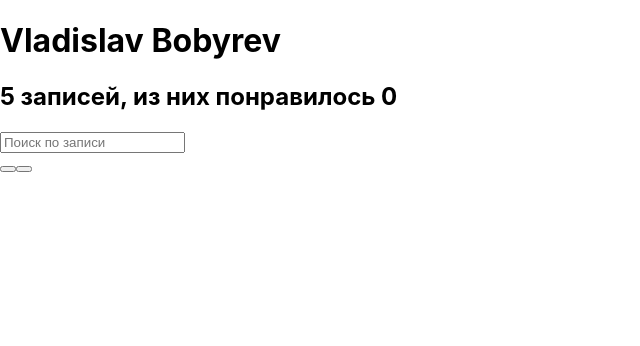
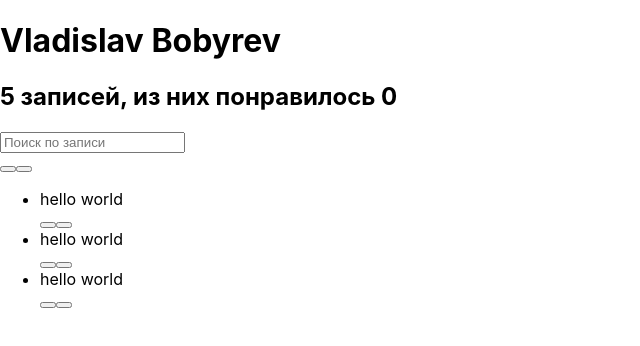
Before and after one commit to VladislavBobyrev/React, a React (Create React App) app in the folder my-app/: page / in a window 1280 px wide. Shown: the top 346 px of the page, without its empty margins (0-640 px from the left). Built offline with nearby package versions, Linux system fonts and the light colour scheme.

Commit message:
postlist

```diff
--- a/my-app/src/componients/app/app.js
+++ b/my-app/src/componients/app/app.js
@@ -2,6 +2,7 @@ import React from 'react'
 import AppHeader from '../app-header/'
 import SearchPanel from '../search-panel'
 import PostStatysFilter from '../post-statys-filter'
+import Postlist from '../post-list'
 
 const App = () => {
 	return (
@@ -11,6 +12,7 @@ const App = () => {
 				<SearchPanel/>
 				<PostStatysFilter/>
 			</div>
+			<Postlist/>
 		</div>
 	)
 }
--- a/my-app/src/componients/post-list-item/index.js
+++ b/my-app/src/componients/post-list-item/index.js
@@ -0,0 +1,2 @@
+import PostlistItem from './post-list-item'
+export default PostlistItem
--- a/my-app/src/componients/post-list-item/post-list-item.js
+++ b/my-app/src/componients/post-list-item/post-list-item.js
@@ -0,0 +1,21 @@
+import React from 'react'
+
+const PostlistItem = () => {
+	return (
+		<li className='app-list-item d-flex justify-content-beetwen'>
+			<span className='app-list-item-label'>
+			hello world
+			</span>
+			<div className='d-flex justify-content-beetwen align-items-center'>
+				<button className='btn-star btn-sm'>
+					<i className='fa fa-star'></i>
+				</button>
+				<button className='btn-trash btn-sm'>
+					<i className='fa fa-trash-0'></i>
+				</button>
+				<i className='fa-trash-hart'></i>
+			</div>
+		</li>
+	)
+}
+export default PostlistItem
--- a/my-app/src/componients/post-list/index.js
+++ b/my-app/src/componients/post-list/index.js
@@ -0,0 +1,2 @@
+import Postlist from './post-list'
+export default Postlist
--- a/my-app/src/componients/post-list/post-list.js
+++ b/my-app/src/componients/post-list/post-list.js
@@ -0,0 +1,13 @@
+import React from 'react'
+
+import PostlistItem from '../post-list-item'
+const Postlist = () => {
+	return (
+		<ul className='app-list list-group'>
+			<PostlistItem/>
+			<PostlistItem/>
+			<PostlistItem/>
+		</ul>
+	)
+}
+export default Postlist
```
